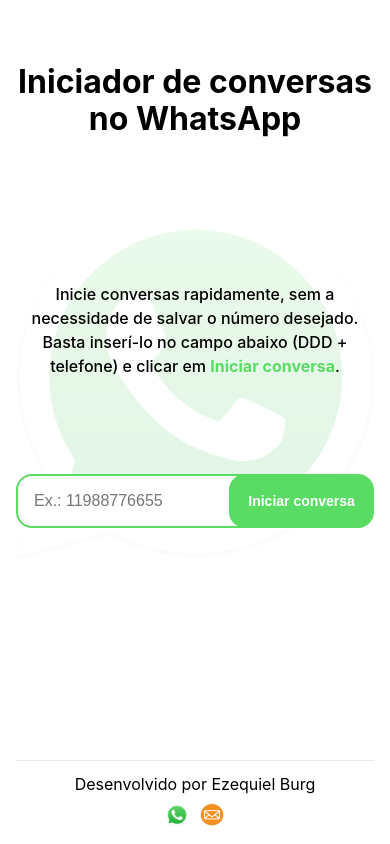
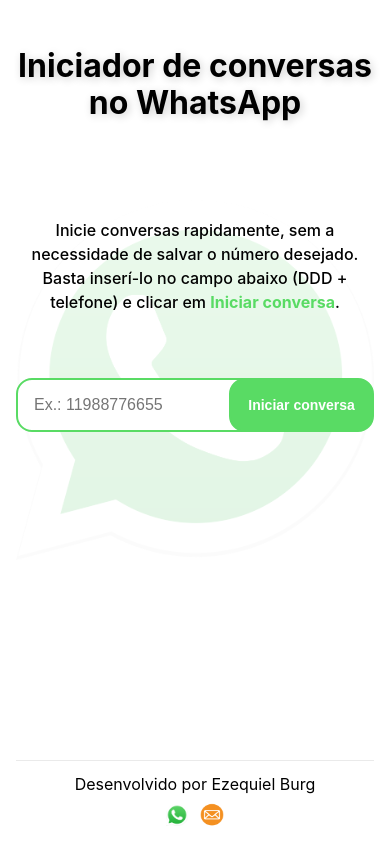
Before and after one commit to EzequielBurg/whatsapp-conversation-starter, a Next.js app: page / in a window 390 px wide. Built offline with nearby package versions, Linux system fonts and the light colour scheme.

Commit message:
styles for mobile

```diff
--- a/styles/Home.module.css
+++ b/styles/Home.module.css
@@ -38,16 +38,16 @@
   border-top: 1px solid #eaeaea;
   justify-content: center;
   align-items: center;
-
 }
 
 .title {
-  margin: 4rem auto;
+  margin: 3rem auto;
   line-height: 1.15;
   font-size: 3.5rem;
   display: flex;
   align-items: center;
   gap: 1rem;
+  text-shadow: 2px 2px 8px rgba(0, 0, 0, .2);
 }
 
 .title,
@@ -56,7 +56,7 @@
 }
 
 .description {
-  margin: 3rem auto;
+  margin: 1rem auto;
   line-height: 1.5;
   font-size: 1.5rem;
   font-weight: 500;
```
